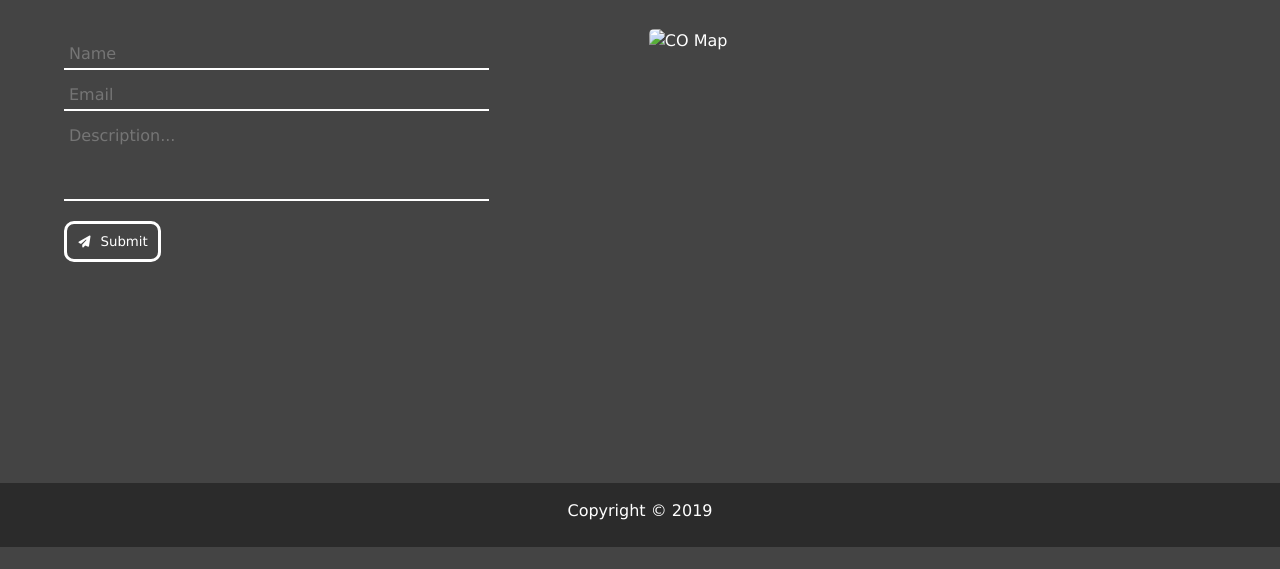
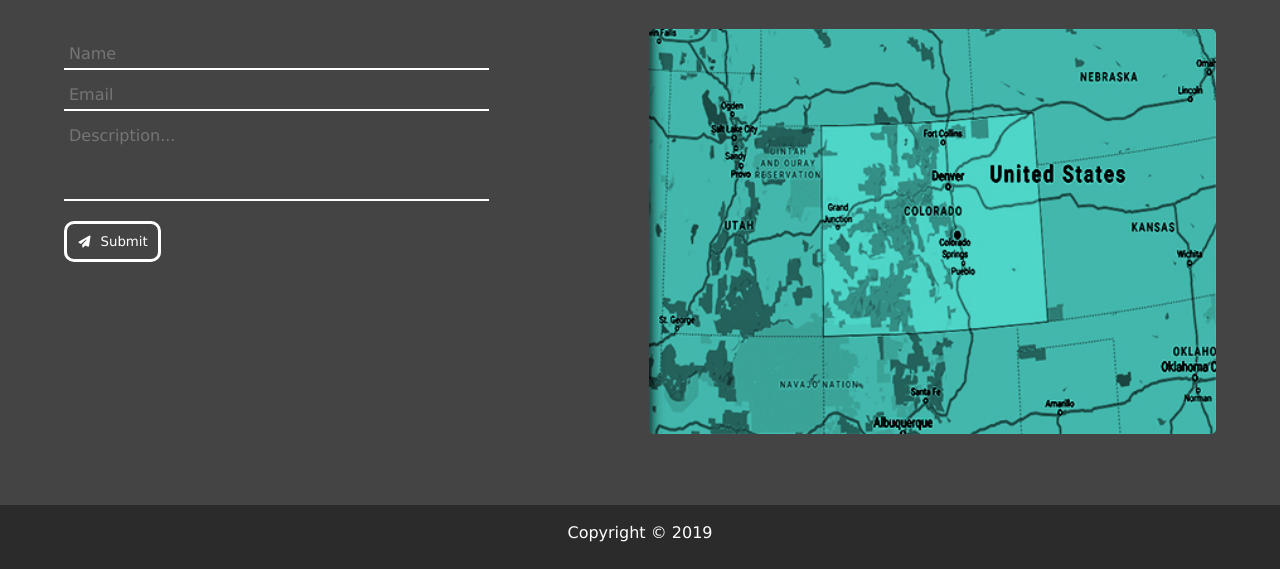
Before and after one commit to CoderJones91/modern_portfolio, a plain HTML site: page contact.html in a window 1280 px wide. Shown: the part 253-822 px from the top of the page. Before the commit the page ends 800 px from the top, so only its background shows below. Drawn offline with Linux system fonts and the light colour scheme.

Commit message:
Update contact.html

```diff
--- a/contact.html
+++ b/contact.html
@@ -84,7 +84,7 @@
         </div>
         <div class="map">
             <div class="wrapper">
-          <img src="../dist/img/map.jpg" alt="CO Map" class="map-image">
+          <img src="img/map.jpg" alt="CO Map" class="map-image">
         </div>
         </div>
   </div>
```
